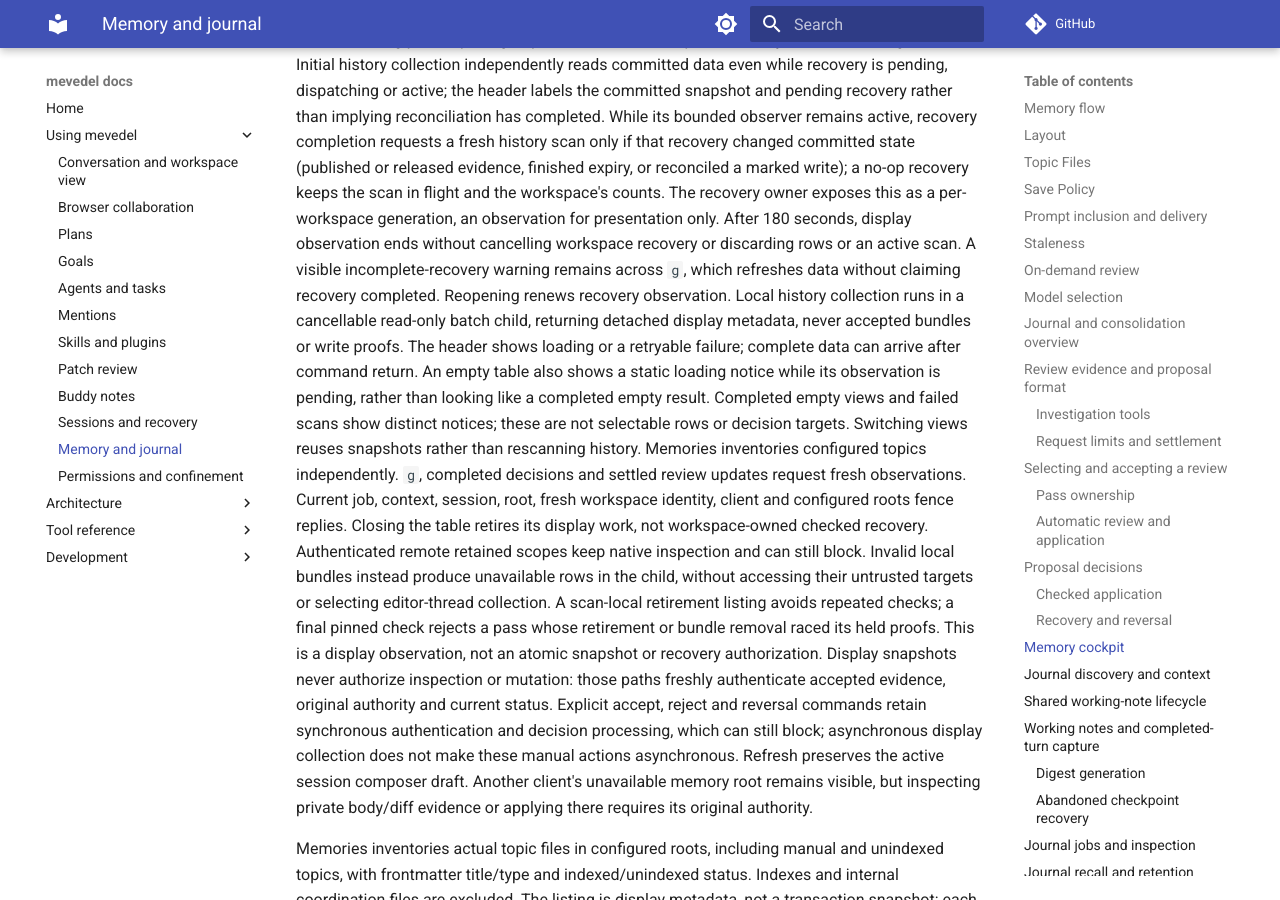
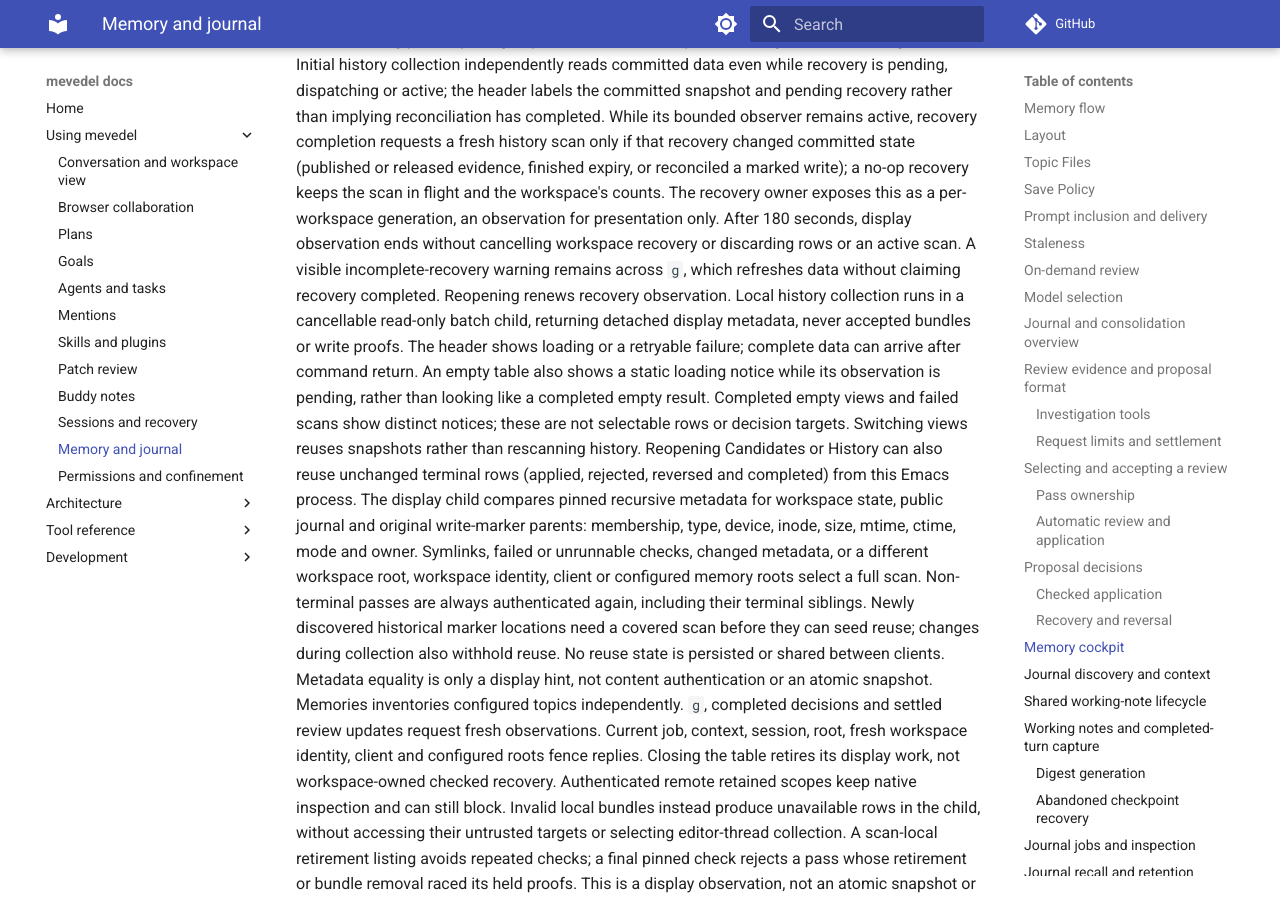
Before and after one commit to FrauH0lle/mevedel, an MkDocs documentation site: the page built from docs/memory.md, in a window 1280 px wide and 900 px high, scrolled down 21708 px. Built offline with MkDocs 1.6.1 and Material for MkDocs 9.7.7, drawn with Linux system fonts in a browser that asks for light colours; comment, search, counter and statistics services are not loaded.

Commit message:
perf(memory): Reuse unchanged terminal cockpit history
Keep process-local display rows and metadata hints per workspace. Check them in the existing display child; rescan changing passes and fall back to full authentication on uncertainty. Never reuse acceptance or mutation proofs.

* mevedel-memory-list.el (--fingerprint, --scan, --collect): Compare pre/post history and marker metadata, require coverage for newly discovered roots, and reuse only entirely terminal passes.
(--start, --received, --reuse): Carry detached observations across cockpit lifetimes with the existing context fences.
* mevedel-session-control-fs.el (--program-script, --program-verbs, --program-value): Add pinned recursive stat-tree metadata.
* test/test-mevedel-memory-list-latency.el (mevedel-memory-list-reuse): Cover unchanged, pending, mixed, invalidated, failed and raced observations. Keep shared fixtures strict-compilation clean.
* docs/memory.md (Memory cockpit): Explain process-local display reuse and its limits.

Validation: 151 fresh-file cases pass. All ten new cases fail on the original code. Strict compilation of all three changed Lisp files and integration-relative standards pass.

```diff
--- a/docs/memory.md
+++ b/docs/memory.md
@@ -983,6 +983,17 @@
 is pending, rather than looking like a completed empty result. Completed empty
 views and failed scans show distinct notices; these are not selectable rows or
 decision targets. Switching views reuses snapshots rather than rescanning history.
+Reopening Candidates or History can also reuse unchanged terminal rows (applied,
+rejected, reversed and completed) from this Emacs process. The display child
+compares pinned recursive metadata for workspace state, public journal and
+original write-marker parents: membership, type, device, inode, size, mtime,
+ctime, mode and owner. Symlinks, failed or unrunnable checks, changed metadata,
+or a different workspace root, workspace identity, client or configured memory
+roots select a full scan. Non-terminal passes are always authenticated again,
+including their terminal siblings. Newly discovered historical marker locations
+need a covered scan before they can seed reuse; changes during collection also
+withhold reuse. No reuse state is persisted or shared between clients. Metadata
+equality is only a display hint, not content authentication or an atomic snapshot.
 Memories inventories configured topics independently. `g`, completed decisions
 and settled review updates request fresh observations. Current job, context,
 session, root, fresh workspace identity, client and configured roots fence replies.
```
Also changed, not shown: 3 other files.
